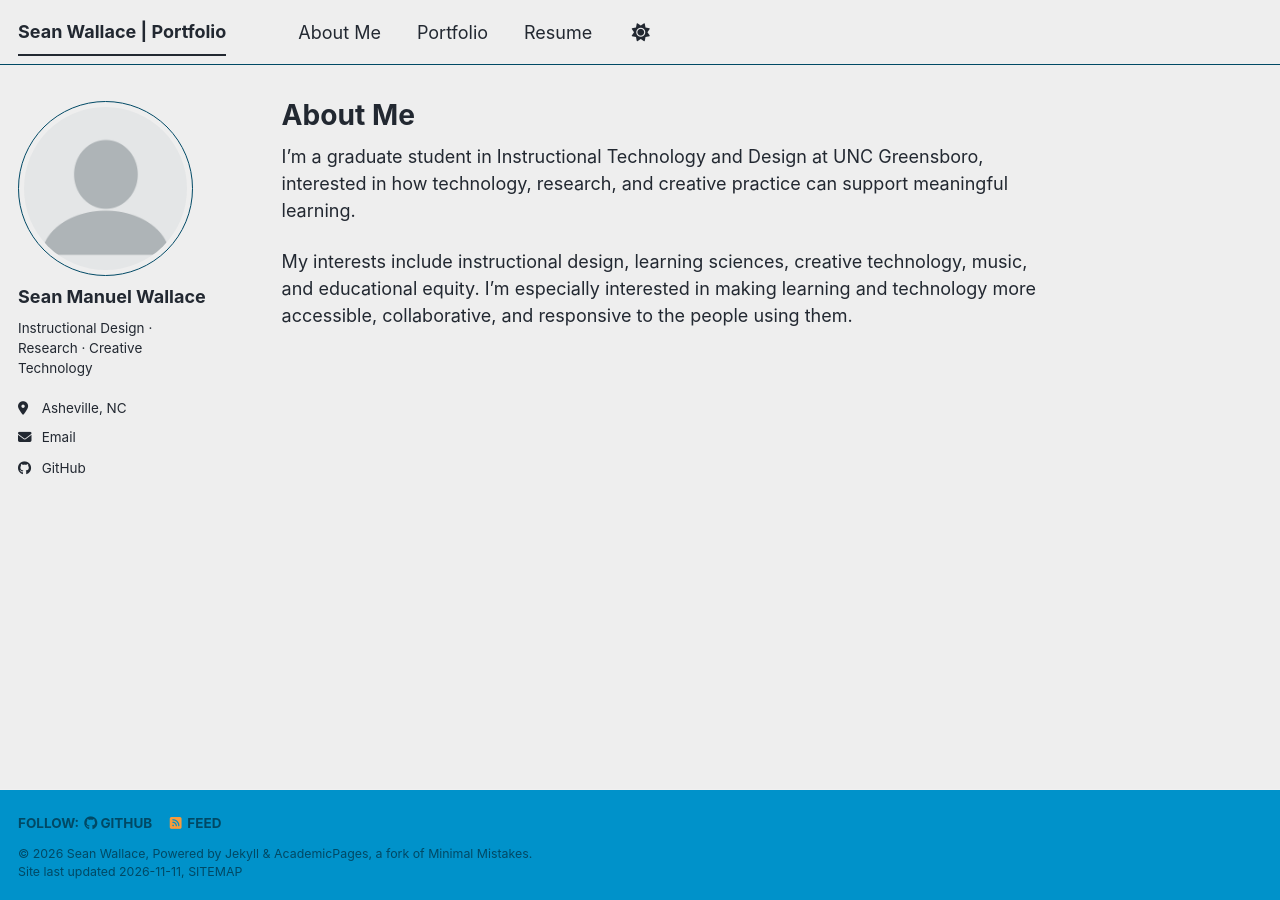
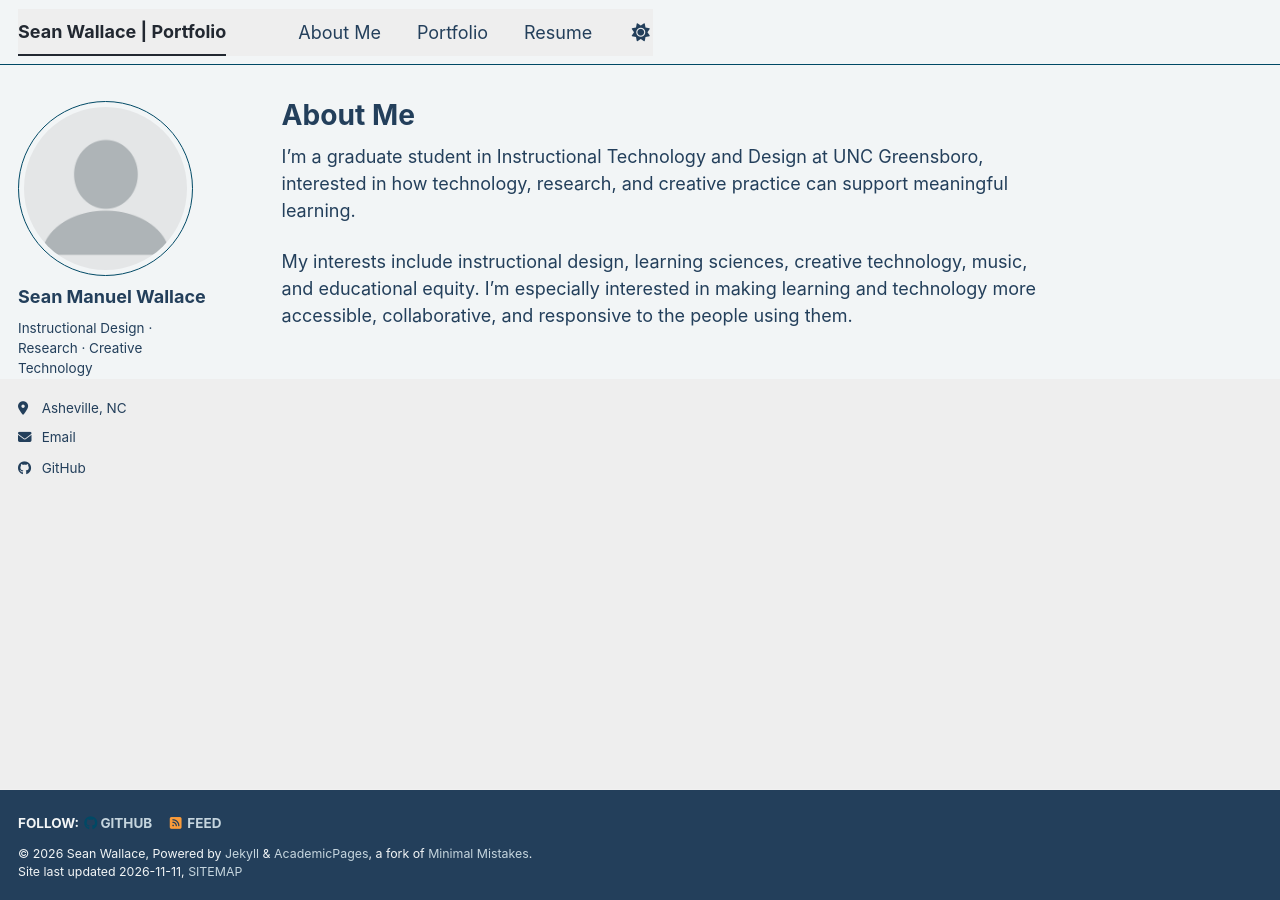
Before and after one commit to seanwallace504/seanwallace504.github.io, a Jekyll site: the page built from _pages/about.md, in a window 1280 px wide. Built offline with Jekyll 4.4.1, drawn with Linux system fonts in a browser that asks for light colours; a style sheet for code colours, icons or effects is not loaded.

Commit message:
Update main.scss

```diff
--- a/assets/css/main.scss
+++ b/assets/css/main.scss
@@ -48,3 +48,47 @@
   --portfolio-offwhite: #F2F5F6;
   --portfolio-amber: #D49A62;
 }
+
+
+/* Apply portfolio colors */
+body {
+  background-color: #F2F5F6;
+  color: #233F5B;
+}
+
+h1, h2, h3, h4, h5, h6 {
+  color: #233F5B;
+}
+
+a,
+a:visited {
+  color: #356B7A;
+}
+
+a:hover {
+  color: #D49A62;
+}
+
+.masthead,
+.greedy-nav {
+  background-color: #F2F5F6;
+}
+
+.greedy-nav a,
+.greedy-nav a:visited {
+  color: #233F5B;
+}
+
+.page__footer {
+  background-color: #233F5B;
+  color: #F2F5F6;
+}
+
+.page__footer a {
+  color: #C5D5DE;
+}
+
+.author__name,
+.author__bio {
+  color: #233F5B;
+}
```
